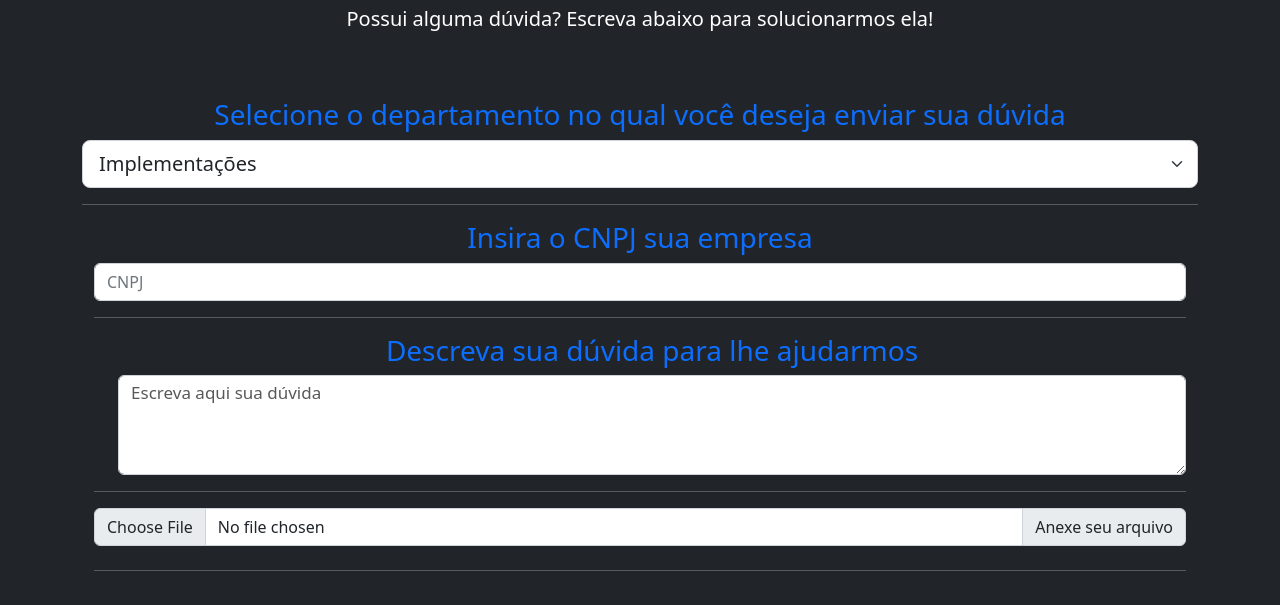
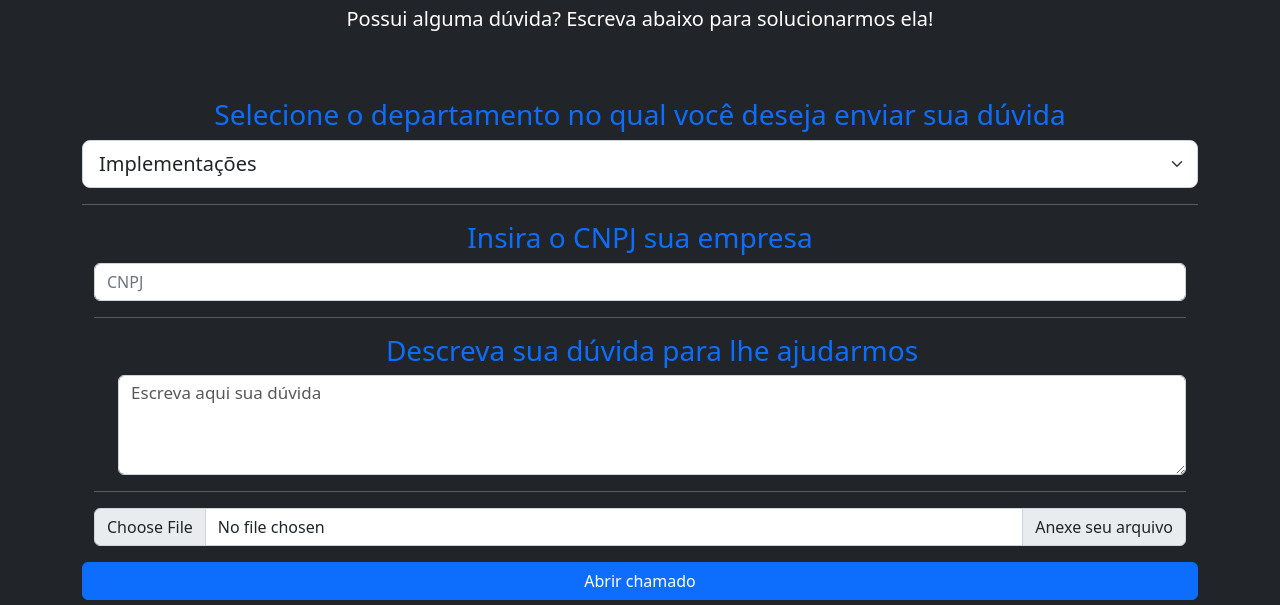
Before and after one commit to Rafa-angelino/trabalho-bootstrap, a website: page Suporte/suporte.html in a window 1280 px wide. Shown: the part 195-800 px from the top of the page. Drawn offline with nearby package versions, Linux system fonts and the light colour scheme.

Commit message:
trabalho finalizado

```diff
--- a/Suporte/suporte.html
+++ b/Suporte/suporte.html
@@ -47,6 +47,8 @@
     <p class="lead">Possui alguma dúvida? Escreva abaixo para solucionarmos ela!</p>
   </div>
 
+  <form>
+
   <div class="container text-white text-center">
 
     <p class="h3 text-primary">Selecione o departamento no qual você deseja enviar sua dúvida</p>
@@ -94,9 +96,14 @@
         <label class="input-group-text" for="inputGroupFile02">Anexe seu arquivo</label>
       </div>
 
-      <hr class="my-4">
+
 
     </div>
+
+
+    <button class="w-100 h-100 btn btn-primary btn-md" type="submit">Abrir chamado</button>
+    <hr class="my-4">
+  </form>
 
 
 
```
